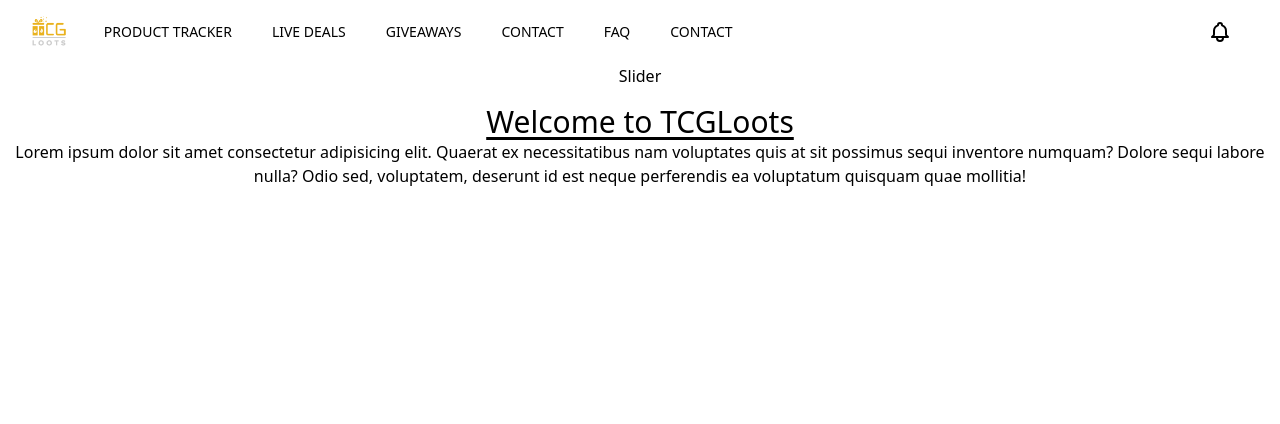
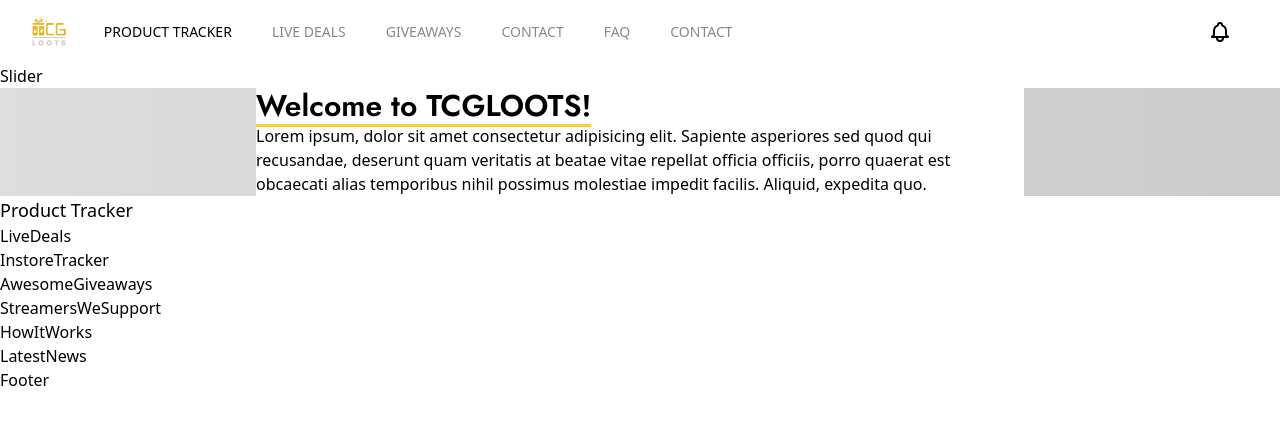
Before and after one commit to theishanbh/tcgloots, a Next.js app: page / in a window 1280 px wide. Shown: the top 424 px of the page. Built offline with nearby package versions, Linux system fonts and the light colour scheme.

Commit message:
Code spaces added

```diff
--- a/components/Homepage/DealsTracker/DealsTracker.tsx
+++ /dev/null
@@ -1,9 +0,0 @@
-import React from 'react'
-
-const DealsTracker = () => {
-  return (
-    <div>DealsTracker</div>
-  )
-}
-
-export default DealsTracker
--- a/components/Homepage/HeroSection/WelcomeTCGLoots.tsx
+++ b/components/Homepage/HeroSection/WelcomeTCGLoots.tsx
@@ -1,14 +1,10 @@
 const WelcomeTCGLoots = () => {
   return (
-    <div className=" bg-slate-500">
-        <div className="max-w-7xl mx-auto ">
-            <div className="py-4">
-                <h1 className=" text-3xl underline-offset-4 hover:text-regal-blue underline">
-                    Welcome to TCGLoots
-                </h1>
-                <p>
-                    Lorem ipsum dolor sit amet consectetur adipisicing elit. Quaerat ex necessitatibus nam voluptates quis at sit possimus sequi inventore numquam? Dolore sequi labore nulla? Odio sed, voluptatem, deserunt id est neque perferendis ea voluptatum quisquam quae mollitia!
-                </p>
+    <div className=" bg-gradient-to-r from-colors-grey-400 to-colors-grey-500">
+        <div className="">
+            <div className=" bg-colors-white w-3/5 mx-auto h-4/5">
+                <h1 className=" font-jost font-semibold text-3xl underline underline-offset-8 decoration-solid decoration-colors-yellow-primary">Welcome to TCGLOOTS!</h1>
+                <p>Lorem ipsum, dolor sit amet consectetur adipisicing elit. Sapiente asperiores sed quod qui recusandae, deserunt quam veritatis at beatae vitae repellat officia officiis, porro quaerat est obcaecati alias temporibus nihil possimus molestiae impedit facilis. Aliquid, expedita quo.</p>
             </div>
         </div>
     </div>
--- /dev/null
+++ b/components/Homepage/LiveDeals/LiveDeals.tsx
@@ -0,0 +1,9 @@
+import React from 'react'
+
+const LiveDeals = () => {
+  return (
+    <div>LiveDeals</div>
+  )
+}
+
+export default LiveDeals
--- a/components/Homepage/ProductTracker/ProductTracker.tsx
+++ b/components/Homepage/ProductTracker/ProductTracker.tsx
@@ -3,7 +3,7 @@
     return(
         <div>
             <div>
-                <h1 className="text-lg text-red-600">Hello!</h1>
+                <h1 className="text-lg text-red-600">Product Tracker</h1>
             </div>
         </div>
     )
--- a/components/Navbar/Navbar.tsx
+++ b/components/Navbar/Navbar.tsx
@@ -55,7 +55,7 @@
                                             key={item.name}
                                             href={item.href}
                                             className={classNames(
-                                            item.current ? 'bg-gray-900 text-white' : 'text-gray-300 hover:bg-gray-700 hover:text-white',
+                                            item.current ? ' text-white' : ' text-colors-grey-100 hover:bg-gray-700 hover:text-white',
                                             'px-3 py-2 rounded-md text-sm font-medium inline-flex'
                                             )}
                                             aria-current={item.current ? 'page' : undefined}
@@ -67,7 +67,7 @@
                                         key={item.name}
                                         href={item.href}
                                         className={classNames(
-                                        item.current ? 'bg-gray-900 text-white' : 'text-gray-300 hover:bg-gray-700 hover:text-white',
+                                        item.current ? 'bg-gray-900 text-white' : 'text-colors-grey-100 hover:bg-gray-700 hover:text-white',
                                         'px-3 py-2 rounded-md text-sm font-medium'
                                         )}
                                         aria-current={item.current ? 'page' : undefined}
--- a/pages/index.tsx
+++ b/pages/index.tsx
@@ -1,15 +1,31 @@
 import type { NextPage } from 'next'
+import Footer from '../components/Footer/Footer'
+import AwesomeGiveaways from '../components/Homepage/AwesomeGiveaways/AwesomeGiveaways'
 import Slider from '../components/Homepage/HeroSection/Slider'
 import WelcomeTCGLoots from '../components/Homepage/HeroSection/WelcomeTCGLoots'
+import HowItWorks from '../components/Homepage/HowItWorks/HowItWorks'
+import InstoreTracker from '../components/Homepage/InstoreTracker/InstoreTracker'
+import LatestNews from '../components/Homepage/LatestNews/LatestNews'
+import LiveDeals from '../components/Homepage/LiveDeals/LiveDeals'
+import ProductTracker from '../components/Homepage/ProductTracker/ProductTracker'
+import StreamersWeSupport from '../components/Homepage/StreamersWeSupport/StreamersWeSupport'
 import Navbar from '../components/Navbar/Navbar'
 
 const Home: NextPage = () => {
   return (
     <div>
-      <div className=' text-center'>
+      <div className=''>
         <Navbar></Navbar>
         <Slider></Slider>
         <WelcomeTCGLoots></WelcomeTCGLoots>
+        <ProductTracker></ProductTracker>
+        <LiveDeals></LiveDeals>
+        <InstoreTracker></InstoreTracker>
+        <AwesomeGiveaways></AwesomeGiveaways>
+        <StreamersWeSupport></StreamersWeSupport>
+        <HowItWorks></HowItWorks>
+        <LatestNews></LatestNews>
+        <Footer></Footer>
       </div>
     </div>
   )
--- a/tailwind.config.js
+++ b/tailwind.config.js
@@ -15,6 +15,7 @@
         'grey-200' : '#EEEEEE',
         'grey-300' : '#F2F4F7',
         'grey-400' : '#DDDDDD',
+        'grey-500' : '#CCCCCC',
         // black
         'black-100' : "#545454",
         'black-200' : '#454545',
```
